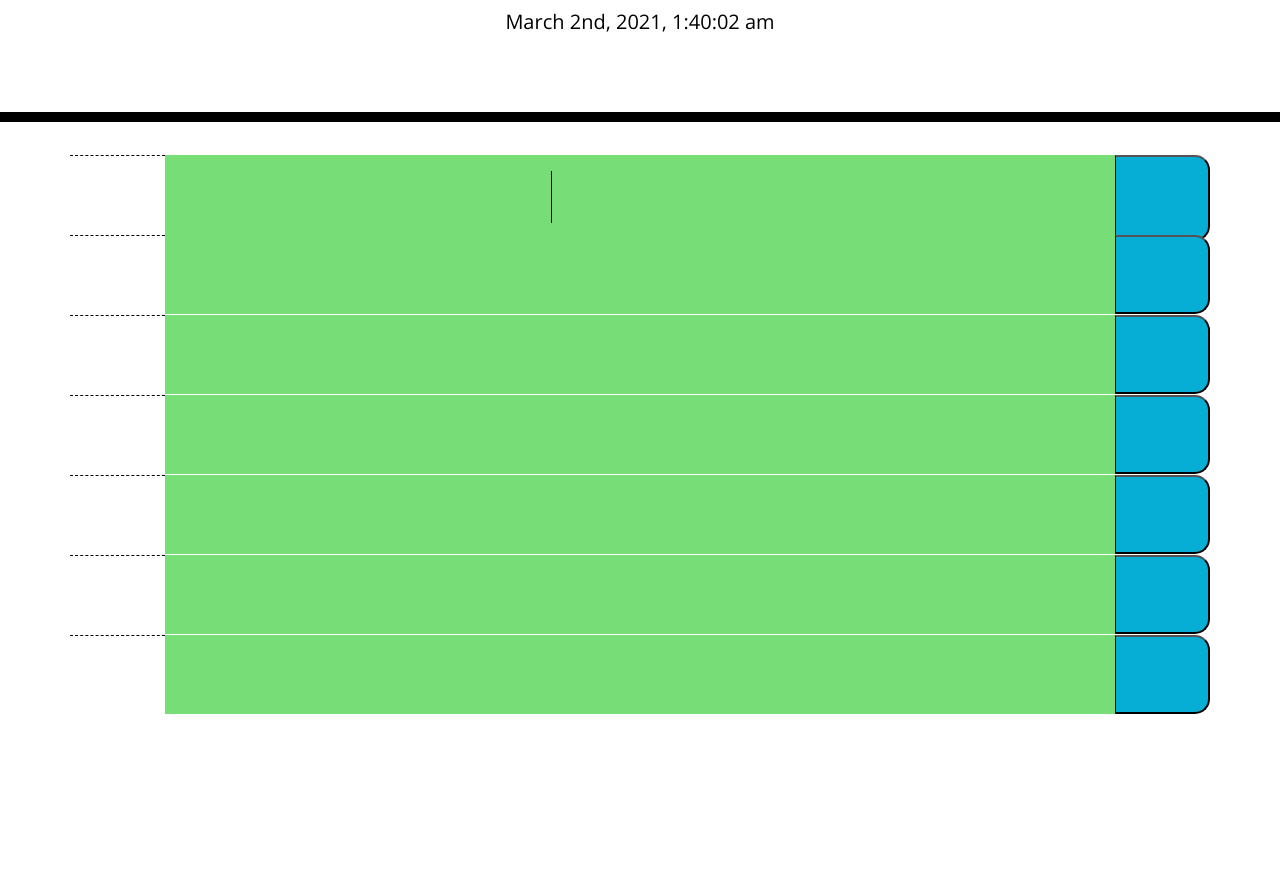
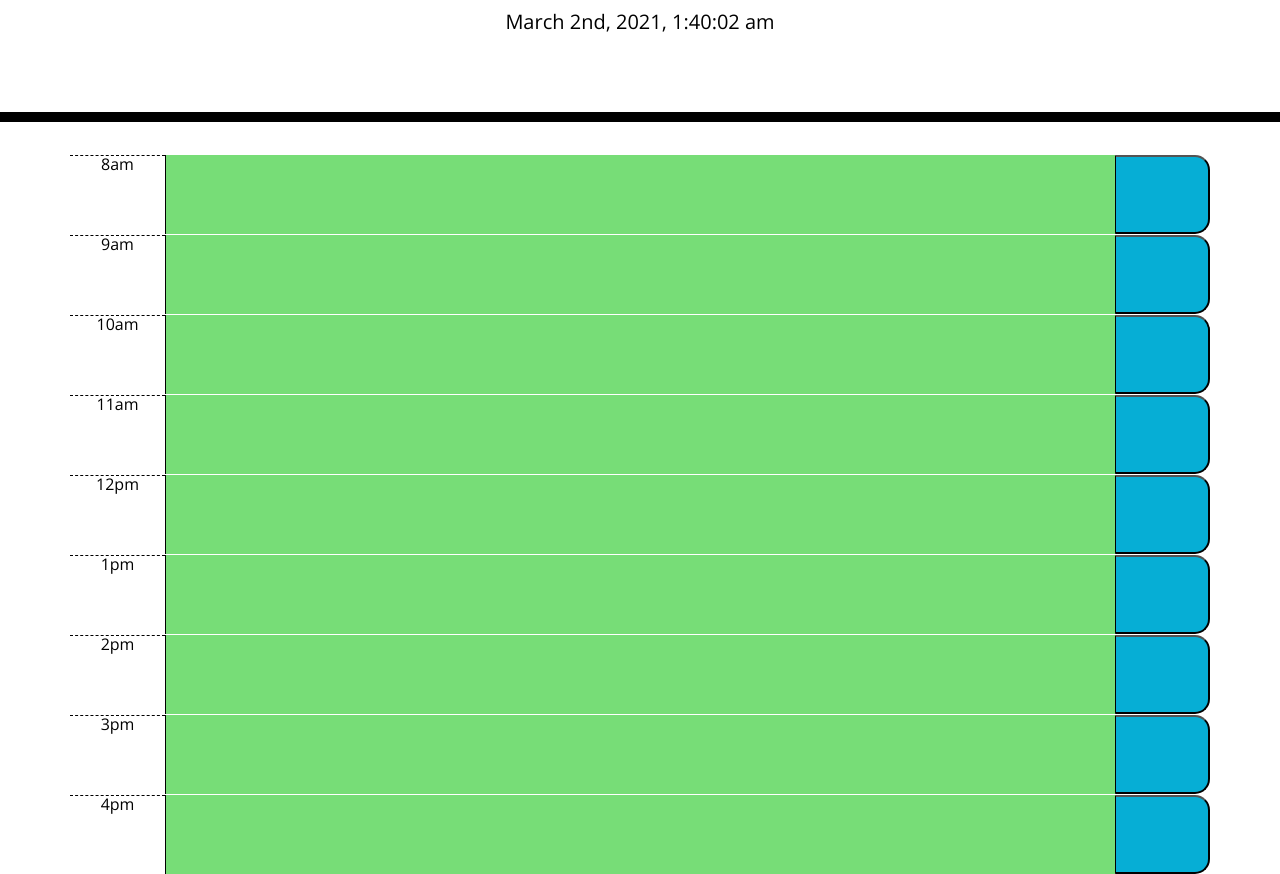
Before and after one commit to Leticia-Mendiola/Planner, a plain HTML site: page index.html in a window 1280 px wide. Shown: the part 182-1056 px from the top of the page. Before the commit the page ends 896 px from the top, so only its background shows below. Drawn offline with nearby package versions, Linux system fonts and the light colour scheme.

Commit message:
modified formatting, added times, added prevent default code

```diff
--- a/index.html
+++ b/index.html
@@ -31,43 +31,48 @@
     <div class="container">
       <!-- Timeblocks go here -->
         <div class="row time-block">
-        <div class="col-1 hour"></div>
-        <div class="col-10 future textarea">
-          <textarea
-          type="text"
-          id="textarea"
-          ></textarea>
-        </div>
+        <div class="col-1 hour">8am</div>
+        <textarea type="text" class="col-10 future textarea"></textarea>
         <button class="saveBtn col-1"></button>
       </div>
       <div class="row time-block">
-        <div class="col-1 hour"></div>
-        <div class="col-10 future textarea"></div>
+        <div class="col-1 hour">9am</div>
+        <textarea type="text" class="col-10 future textarea"></textarea>
         <button class="saveBtn col-1"></button>
       </div>
       <div class="row time-block">
-        <div class="col-1 hour"></div>
-        <div class="col-10 future textarea"></div>
+        <div class="col-1 hour">10am</div>
+        <textarea type="text" class="col-10 future textarea"></textarea>
         <button class="saveBtn col-1"></button>
       </div>
       <div class="row time-block">
-        <div class="col-1 hour"></div>
-        <div class="col-10 future textarea"></div>
+        <div class="col-1 hour">11am</div>
+        <textarea type="text" class="col-10 future textarea"></textarea>
         <button class="saveBtn col-1"></button>
       </div>
       <div class="row time-block">
-        <div class="col-1 hour"></div>
-        <div class="col-10 future textarea"></div>
+        <div class="col-1 hour">12pm</div>
+        <textarea type="text" class="col-10 future textarea"></textarea>
         <button class="saveBtn col-1"></button>
       </div>
       <div class="row time-block">
-        <div class="col-1 hour"></div>
-        <div class="col-10 future textarea"></div>
+        <div class="col-1 hour">1pm</div>
+        <textarea type="text" class="col-10 future textarea"></textarea>
         <button class="saveBtn col-1"></button>
       </div>
       <div class="row time-block">
-        <div class="col-1 hour"></div>
-        <div class="col-10 future textarea"></div>
+        <div class="col-1 hour">2pm</div>
+        <textarea type="text" class="col-10 future textarea"></textarea>
+        <button class="saveBtn col-1"></button>
+      </div>
+      <div class="row time-block">
+        <div class="col-1 hour">3pm</div>
+        <textarea type="text" class="col-10 future textarea"></textarea>
+        <button class="saveBtn col-1"></button>
+      </div>
+      <div class="row time-block">
+        <div class="col-1 hour">4pm</div>
+        <textarea type="text" class="col-10 future textarea"></textarea>
         <button class="saveBtn col-1"></button>
       </div>
     </div>
--- a/script.js
+++ b/script.js
@@ -4,12 +4,14 @@ $("#currentDay").text(today.format("MMMM Do, YYYY, h:mm:ss a"));
 var saveBtn = $('#saveBtn')
 // var textarea = $('#textarea')
 
-saveBtn.on("click", function() {
+saveBtn.on("click", function(event) {
+    event.preventDefault();
     localStorage.setItem("textarea", textarea);
 })
 
-function renderLast() {
-    localStorage.getItem("textarea")
+function renderLast(event) {
+    event.preventDefault();
+    localStorage.getItem("textarea");
 }
 
 renderLast()
```
